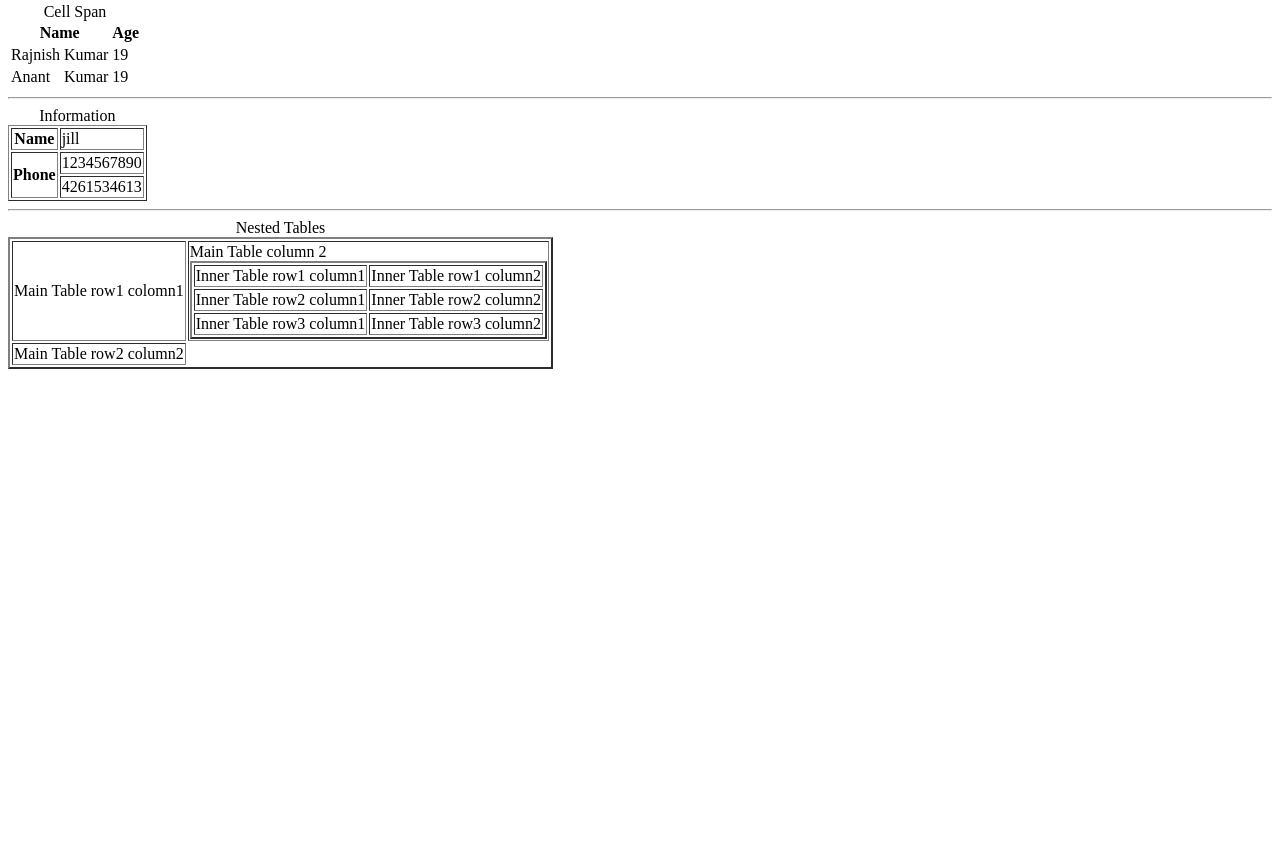
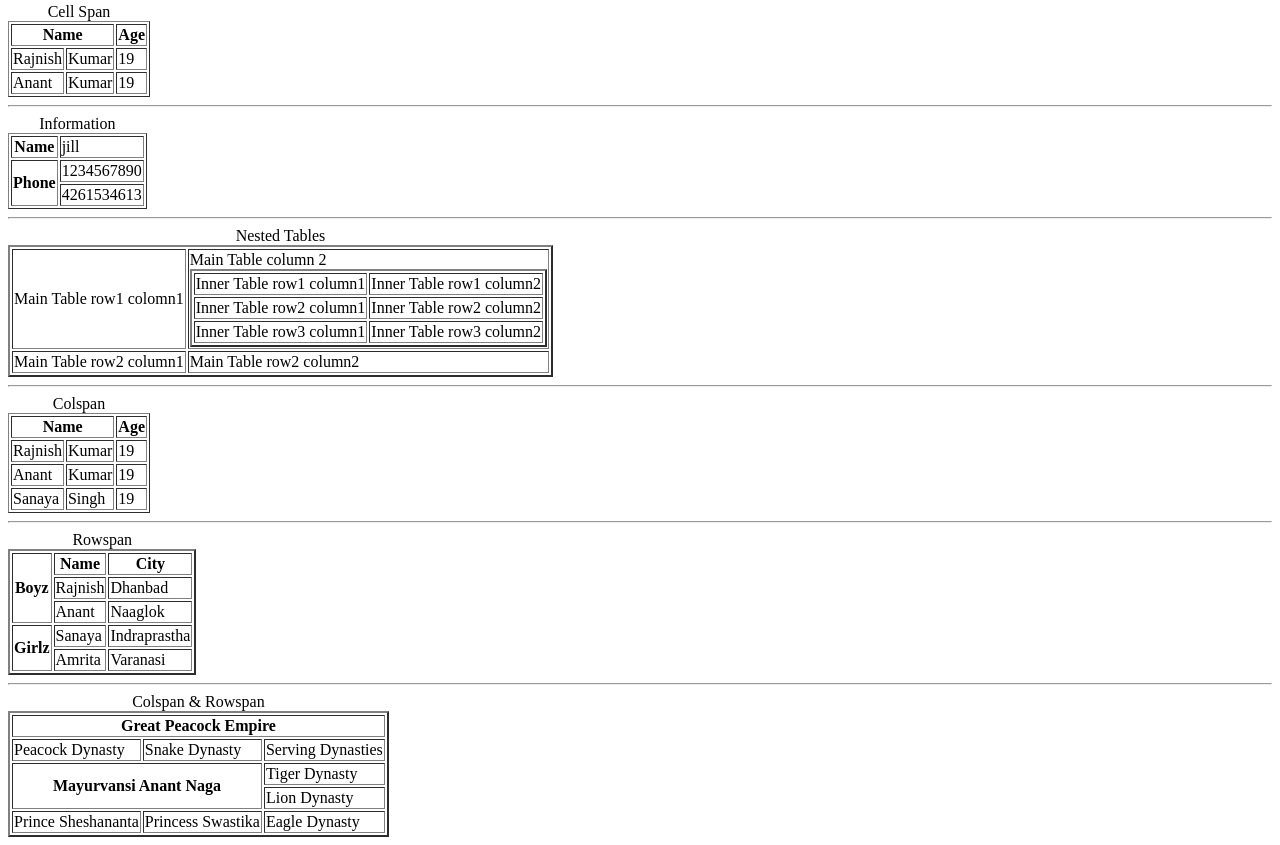
Before and after one commit to ConnectRajnishKumar/HTML-CSE24, a plain HTML site: page table.html in a window 1280 px wide. Shown: the part 258-1103 px from the top of the page. Before the commit the page ends 800 px from the top, so only its background shows below. Drawn offline with Linux system fonts and the light colour scheme.

Commit message:
Colspan&Rowspan

```diff
--- a/table.html
+++ b/table.html
@@ -44,9 +44,10 @@
                 <td colspan="3">Footer</td>
             </tr>
         </tfoot>
-    </table> <hr>
+    </table>
+    <hr>
 
-      <table>
+    <table border="">
         <caption>Cell Span</caption>
         <thead>
             <tr>
@@ -69,9 +70,10 @@
                 <td>19</td>
         </tbody>
 
-    </table><hr>
+    </table>
+    <hr>
 
-    <table  border="1">
+    <table border="1">
         <caption>Information</caption>
         <tr>
             <th>Name</th>
@@ -108,11 +110,104 @@
                         <td>Inner Table row3 column1</td>
                         <td>Inner Table row3 column2</td>
                     </tr>
+                </table>
+            </td>
+        </tr>
+        <tr>
+            <td>Main Table row2 column1</td>
+            <td>Main Table row2 column2</td>
+        </tr>
+    </table>
+    <hr>
+    <table border="1">
+        <caption>Colspan</caption>
+        <tr>
+            <th colspan="2">Name</th>
+            <th>Age</th>
+        </tr>
+
+        <tr>
+            <td>Rajnish</td>
+            <td>Kumar</td>
+            <td>19</td>
+        </tr>
+        <tr>
+            <td>Anant</td>
+            <td>Kumar</td>
+            <td>19</td>
+        </tr>
+        <tr>
+            <td>Sanaya</td>
+            <td>Singh</td>
+            <td>19</td>
+        </tr>
 
     </table>
-<tr><td> Main Table row2 column2</td>
+    <hr>
+
+
+
+    <table border="2">
+        <caption>Rowspan</caption>
+        <tr>
+            <th rowspan="3">Boyz</th>
+            <th>Name</th>
+            <th>City</th>
+        </tr>
+        <tr>
+            <td>Rajnish</td>
+            <td>Dhanbad</td>
+        </tr>
+        </tr>
+        <tr>
+            <td>Anant</td>
+            <td>Naaglok</td>
 
         </tr>
+        <tr>
+            <th rowspan="2"> Girlz</th>
+            <td>Sanaya</td>
+            <td>Indraprastha</td>
+        </tr>
+        <tr>
+            <td>Amrita</td>
+            <td>Varanasi</td>
+        </tr>
+    </table>
+    <hr>
+    <table border="2">
+
+
+
+        <caption>Colspan & Rowspan</caption>
+        <tr>
+            <th colspan="3">Great Peacock Empire</th>
+
+        </tr>
+        <tr>
+            <td>Peacock Dynasty</td>
+            <td>Snake Dynasty</td>
+            <td>Serving Dynasties</td>
+        </tr>
+        <tr>
+            <th rowspan="2" colspan="2"> Mayurvansi Anant Naga</th>
+            <td>Tiger Dynasty</td>
+
+        </tr>
+        <tr>
+
+            <td>Lion Dynasty</td>
+        </tr>
+        <tr>
+            <td>Prince Sheshananta</td>
+            <td>Princess Swastika</td>
+            <td>Eagle Dynasty</td>
+        </tr>
+    </table>
+
+
+
+
 
 
 </body>
```
Also changed, not shown: Multimedia.html (line endings or trailing spaces). Lines whose indentation alone changed are shown as unchanged.
